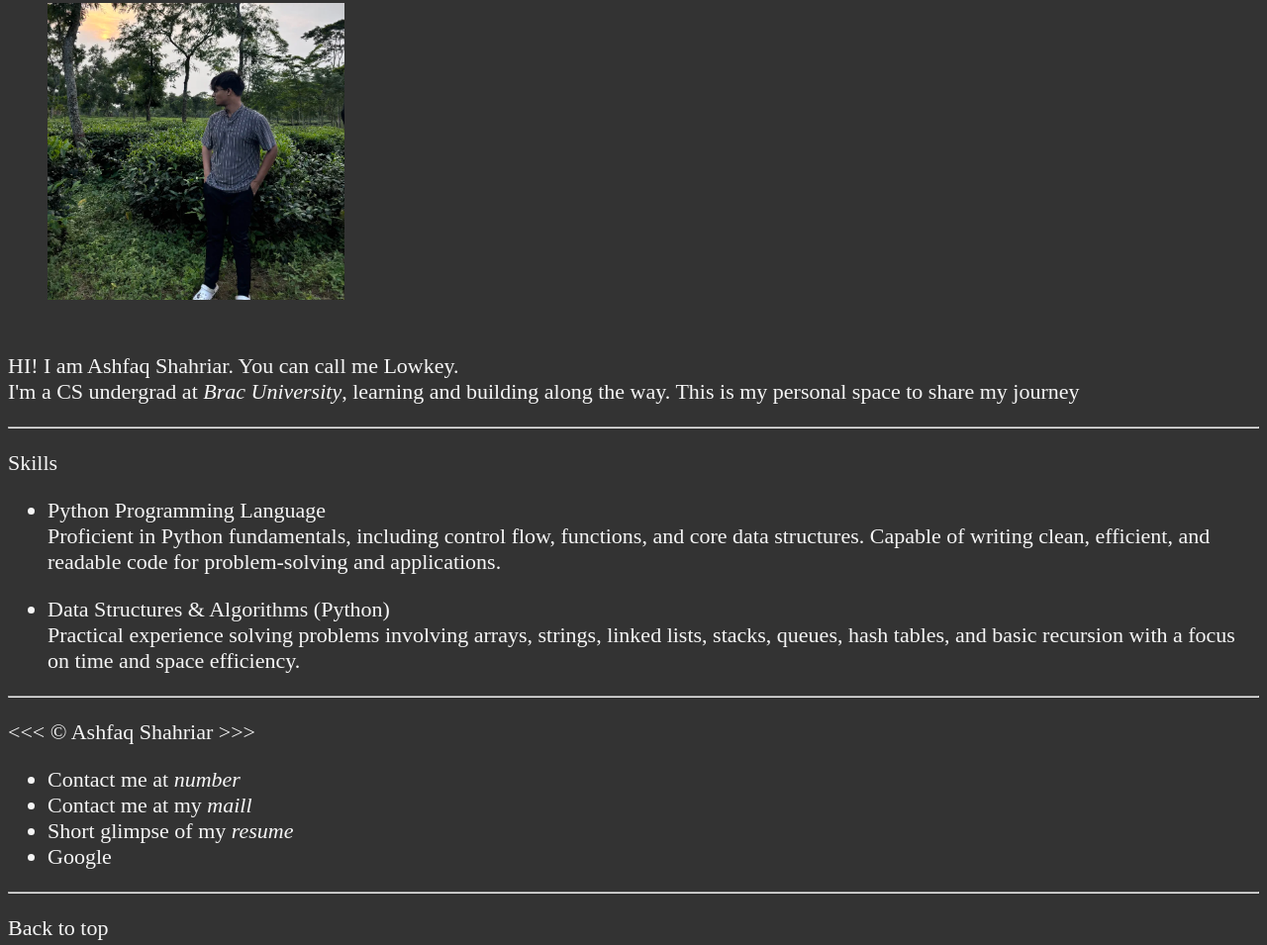
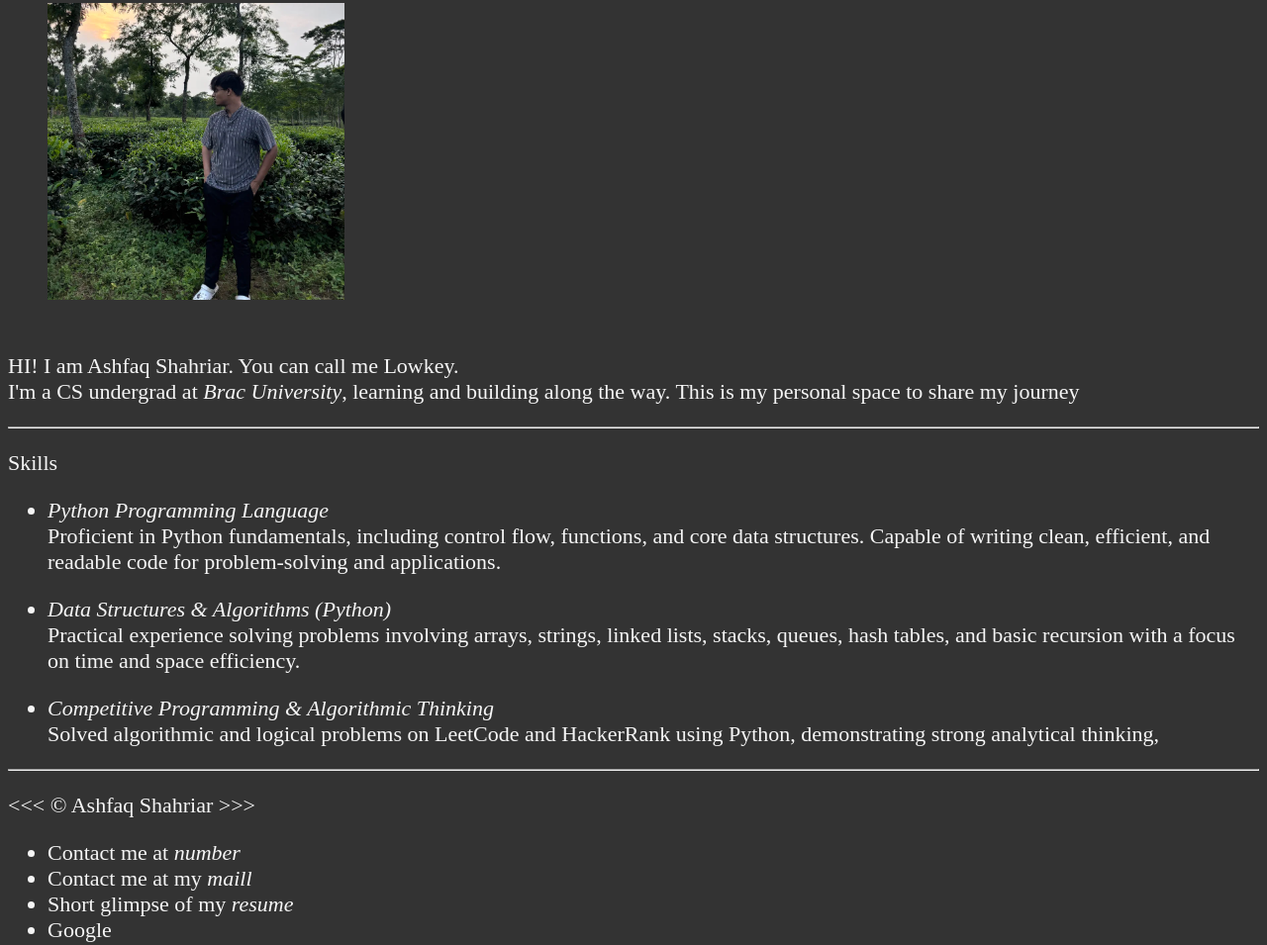
Before and after one commit to Lowkeeyyy/personal-website, a plain HTML site: page index.html in a window 1280 px wide. Shown: the part 279-1234 px from the top of the page at 99% size. Drawn offline with Linux system fonts and the light colour scheme.

Commit message:
Very Small Changes

```diff
--- a/index.html
+++ b/index.html
@@ -61,20 +61,35 @@
                 Skills
                 <ul>
                     <li>
-                        Python Programming Language
+                       <em>Python Programming Language </em>
                         <br>Proficient in Python fundamentals, including control flow, functions, and core data structures. Capable of writing clean, efficient, and readable code for problem-solving and applications.
                     </li>
                 </ul>
-            </p>
+
                 <ul>
                     <li>
-                         Data Structures & Algorithms (Python)
-                        <br>Practical experience solving problems involving arrays, strings, linked lists, stacks, queues, hash tables, and basic recursion with a focus on time and space efficiency.
+                        <em>
+                           Data Structures & Algorithms (Python)
+                        </em>
+                            <br>Practical experience solving problems involving arrays, strings, linked lists, stacks, queues, hash tables, and basic recursion with a focus on time and space efficiency.
                     </li>
                 </ul>
+            </p>
+
+               <ul>
+                    <li>
+                        <em>
+                            Competitive Programming & Algorithmic Thinking
+                        </em>
+                        <br>Solved algorithmic and logical problems on LeetCode and HackerRank using Python, demonstrating strong analytical thinking,
+                    </li>
+               </ul>
             <p>
 
+
             </p>
+
+
         </article>
 
     </main>
@@ -111,7 +126,6 @@
 
     <p><a href="#">Back to top</a></p>
 
-
     <hr>
 </body>
 </html>
```
